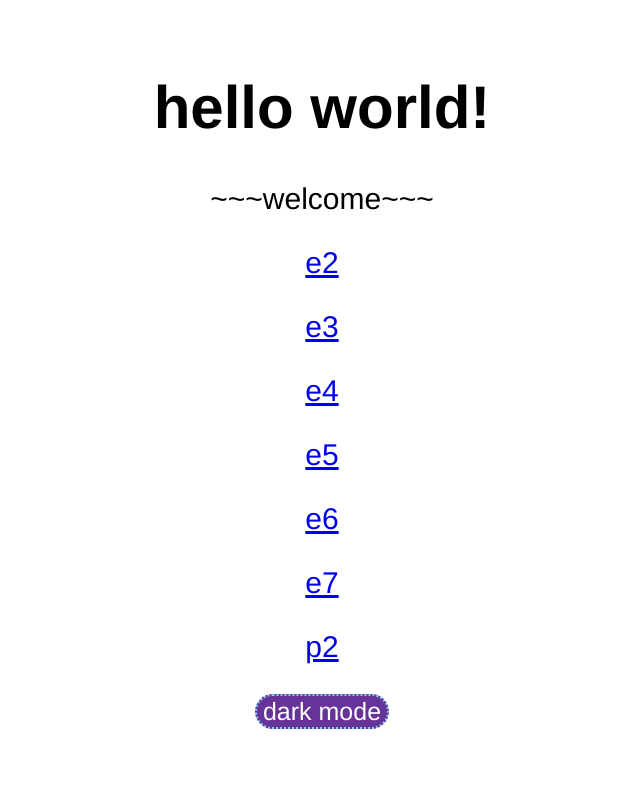
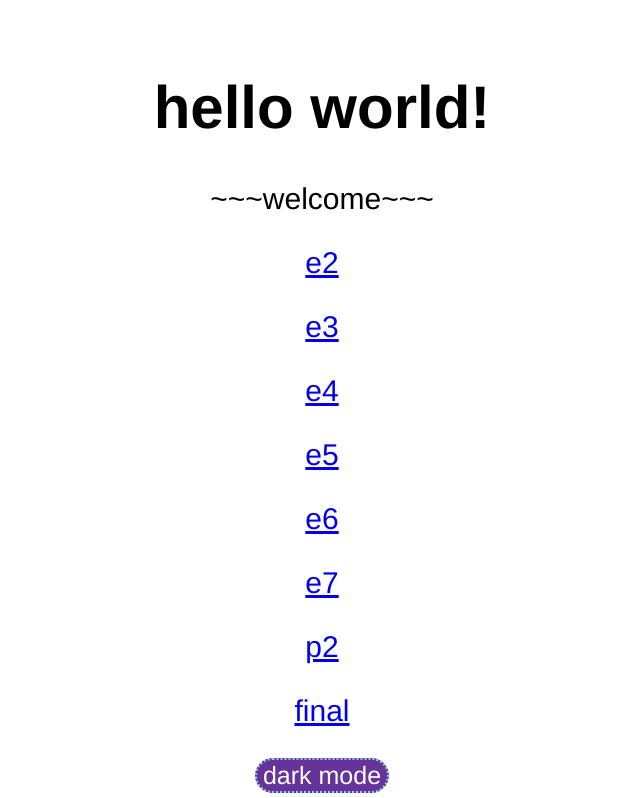
Before and after one commit to sjayamah/sjayamahaworld.github.io, a plain HTML site: page index.html in a window 1280 px wide. Shown: the top 798 px of the page, without its empty margins (318-958 px from the left). Drawn offline with Linux system fonts and the light colour scheme.

Commit message:
Update index.html

```diff
--- a/index.html
+++ b/index.html
@@ -40,6 +40,9 @@
       <a href="project2/index.html">p2</a>
        </p>
 
+         <a href="final/index.html">final</a>
+       </p>
+
 <style>
 body {
   padding: 25px;
```
